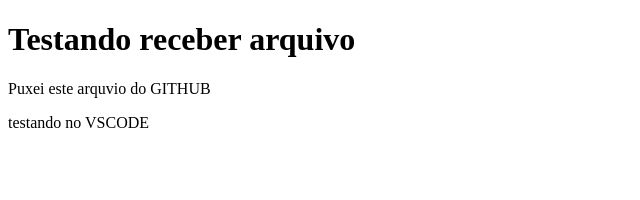
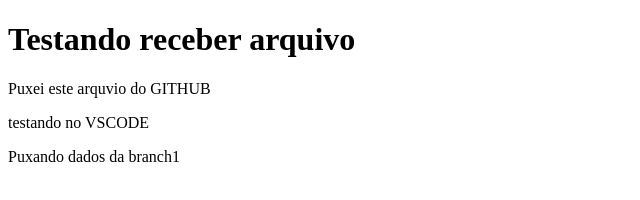
Before and after one commit to HugoDevSouza/curso_git_1, a plain HTML site: page about.html in a window 1280 px wide. Shown: the whole page, without its empty margins (0-640 px from the left). Drawn offline with Linux system fonts and the light colour scheme.

Commit message:
commitando alteracao branch1

```diff
--- a/about.html
+++ b/about.html
@@ -11,6 +11,7 @@
 
     <p>Puxei este arquvio do GITHUB</p>
     <p>testando no VSCODE</p>
+    <p>Puxando dados da branch1</p>
 
 </body>
 </html>
```
